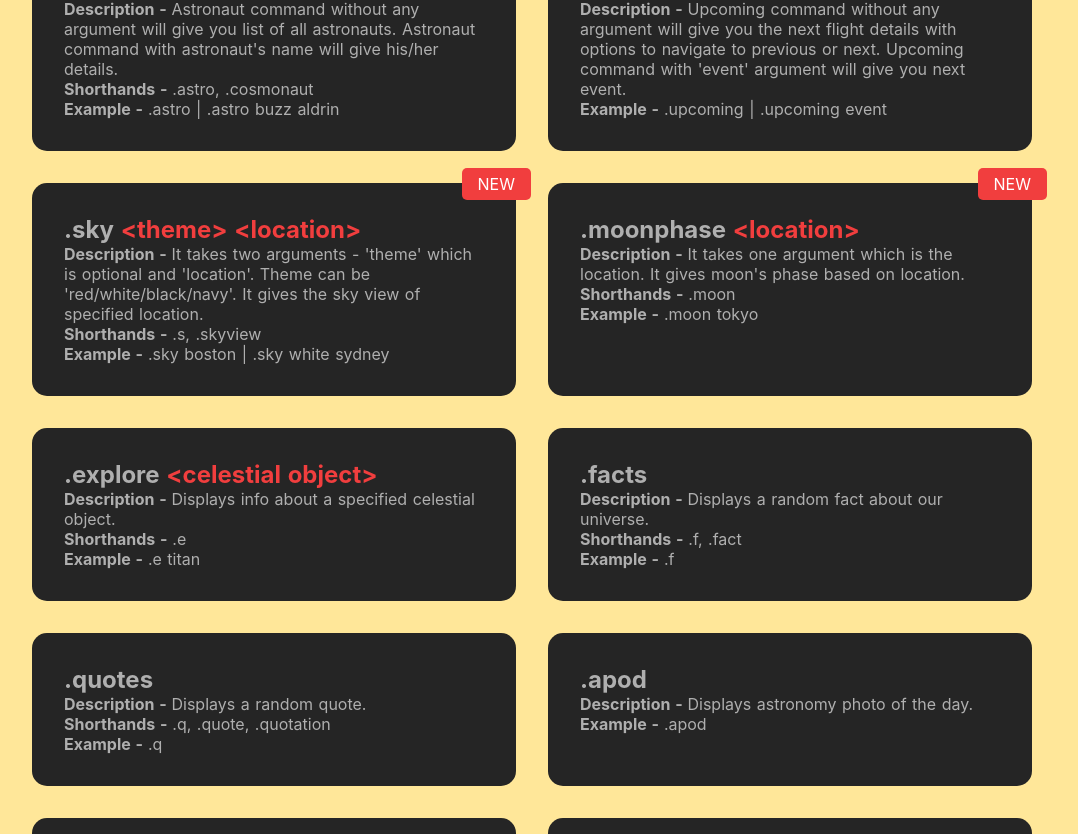
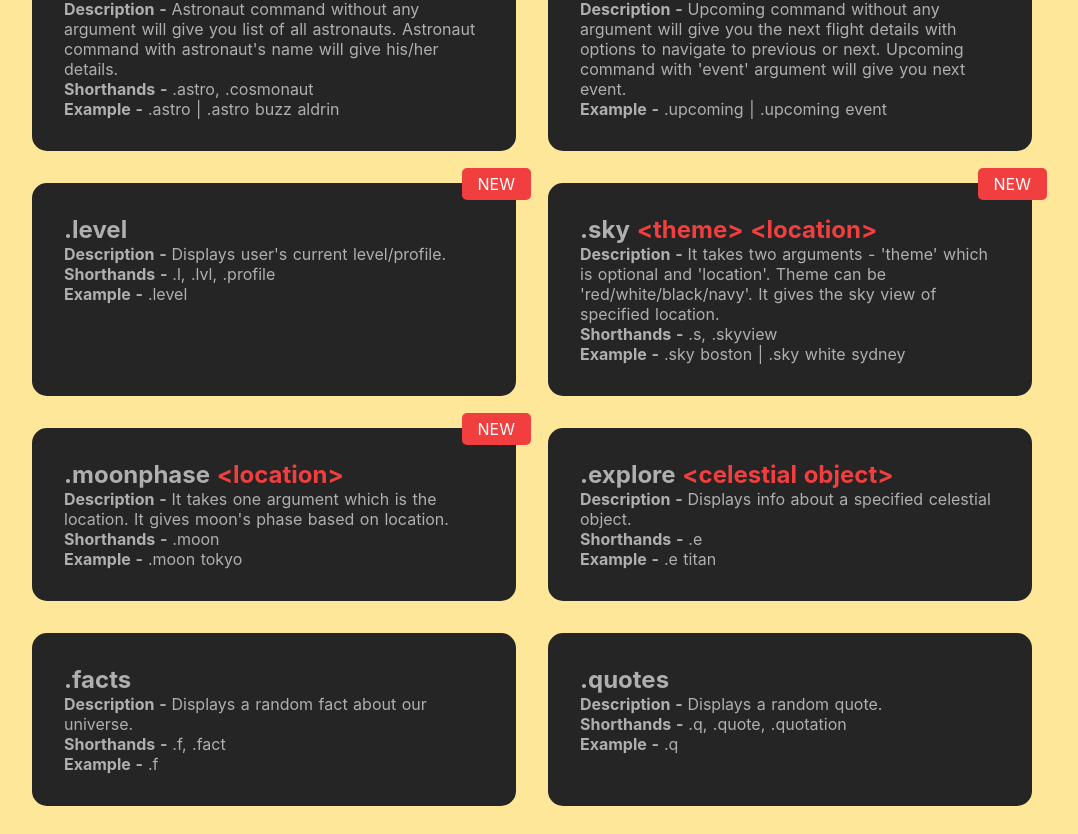
Before and after one commit to ayushman-git/astronomia-site, a Nuxt app: page / in a window 1280 px wide. Shown: the part 2190-3024 px from the top of the page, without its empty margins (108-1186 px from the left). Built offline with nearby package versions, Linux system fonts and the light colour scheme.

Commit message:
added lvl

```diff
--- a/assets/commands.js
+++ b/assets/commands.js
@@ -14,6 +14,14 @@ module.exports = {
     description:
       "Upcoming command without any argument will give you the next flight details with options to navigate to previous or next. Upcoming command with 'event' argument will give you next event.",
     example: ".upcoming | .upcoming event",
+    new: true
+  },
+  level: {
+    keyword: ".level",
+    description:
+      "Displays user's current level/profile.",
+    shorthands: ".l, .lvl, .profile",
+    example: ".level",
     new: true
   },
   sky: {
```
